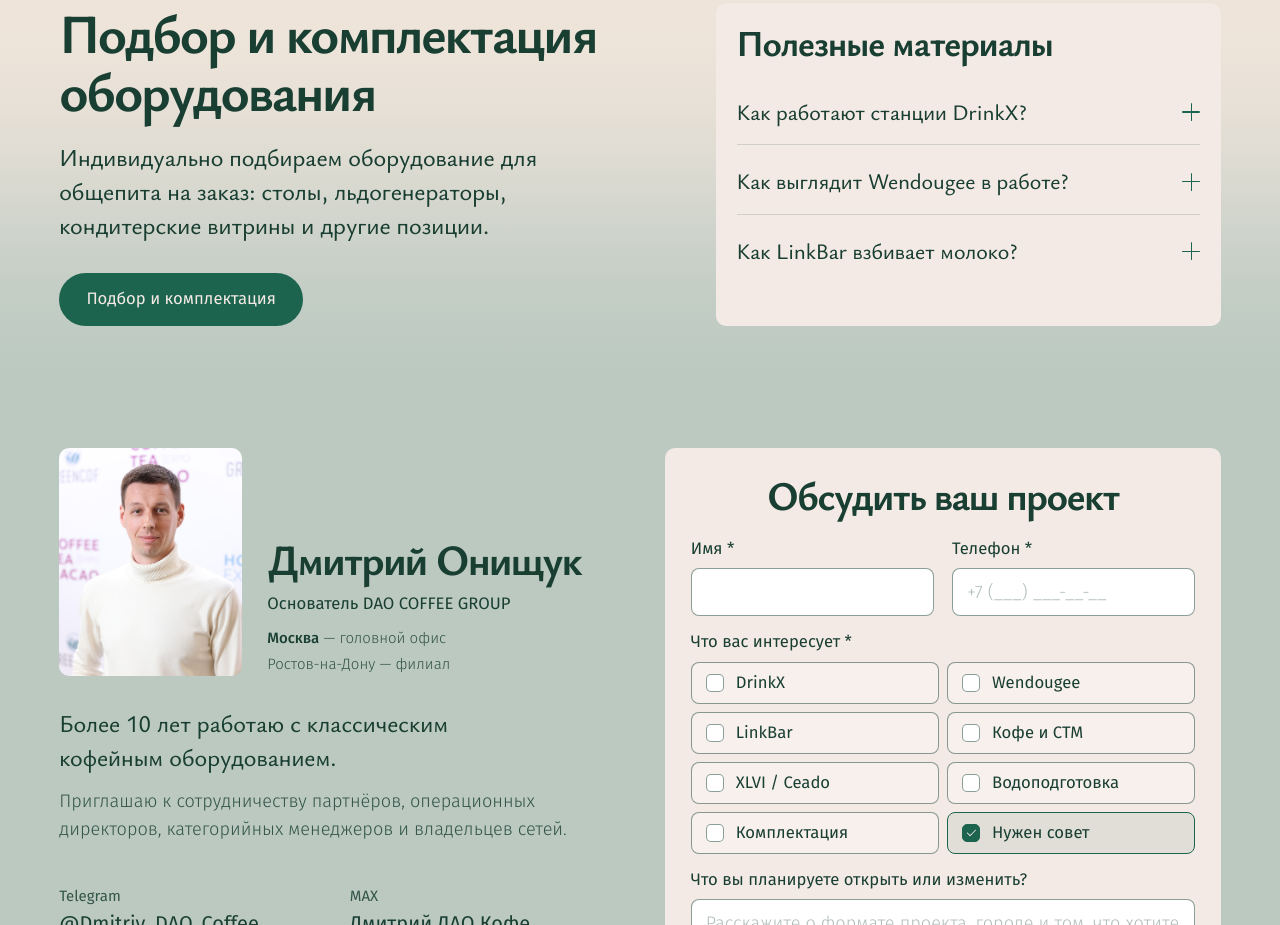
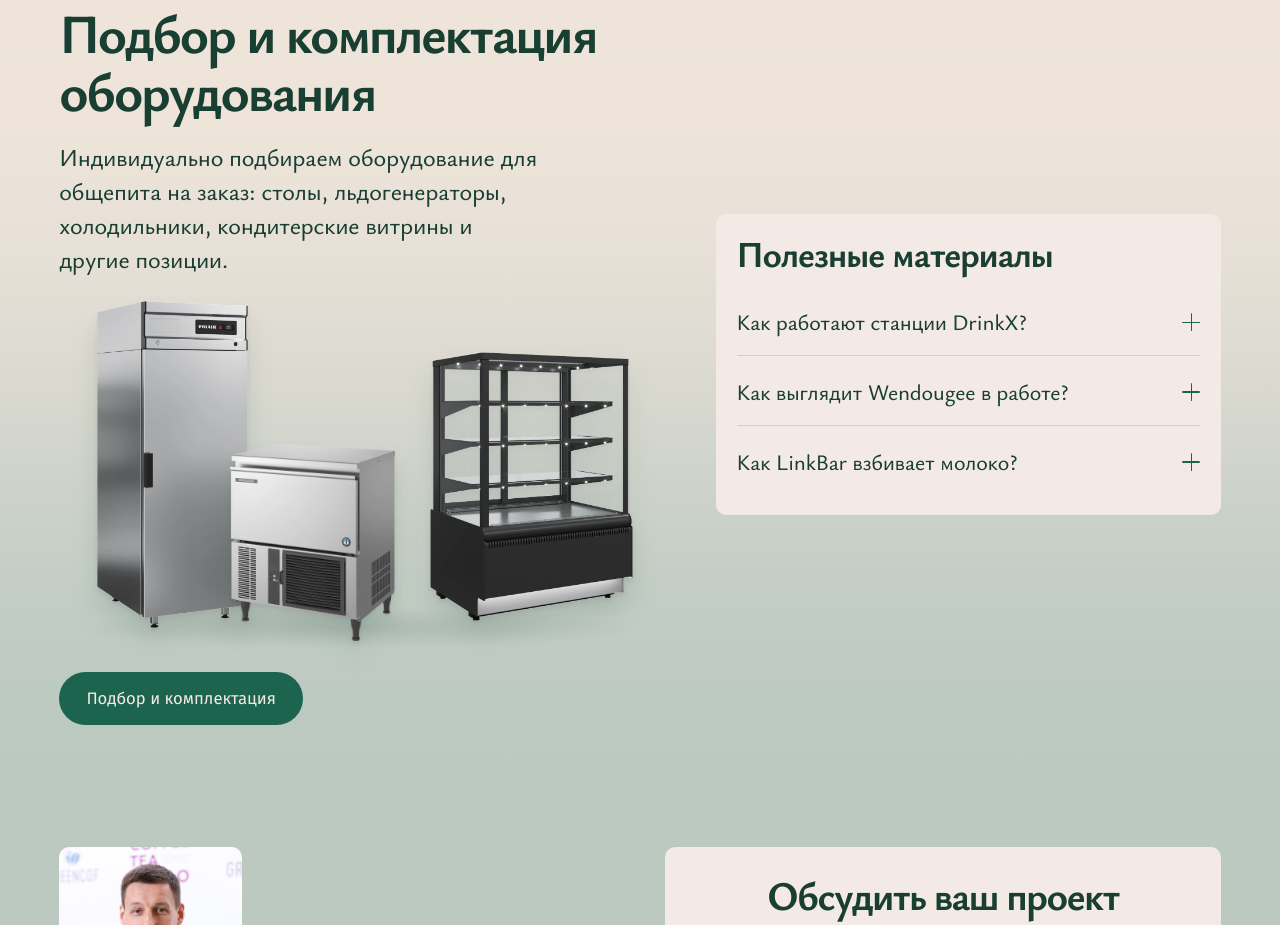
Before and after one commit to rmnemts-off/dao-coffee-landing, a website: page site/index.html in a window 1280 px wide. Shown: the part 5970-6895 px from the top of the page. Drawn offline with Linux system fonts and the light colour scheme.

Commit message:
Добавить изображения оборудования в блок комплектации

```diff
--- a/site/index.html
+++ b/site/index.html
@@ -57,7 +57,13 @@
   </div>
 
  </div></section><section class="equipment-section" id="horeca" data-stage-color="#eee4da" aria-labelledby="title-horeca"><div class="container equipment-layout">
- <header class="equipment-heading reveal"><h2 id="title-horeca">Подбор и комплектация<br>оборудования</h2><p>Индивидуально подбираем оборудование для общепита на заказ: столы, льдогенераторы, кондитерские витрины и другие позиции.</p><div class="equipment-action"><button type="button" class="product-cta" data-spotlight data-product="Комплектация" data-model="" aria-haspopup="dialog" aria-controls="project-dialog"><span>Подбор и комплектация</span></button></div></header>
+ <header class="equipment-heading reveal"><h2 id="title-horeca">Подбор и комплектация<br>оборудования</h2><p>Индивидуально подбираем оборудование для общепита на заказ: столы, льдогенераторы, холодильники, кондитерские витрины и другие позиции.</p>
+ <figure class="equipment-showcase" aria-label="Примеры оборудования для индивидуальной комплектации">
+  <span class="equipment-piece equipment-fridge"><img src="/assets/products/equipment-refrigerator.webp" alt="Профессиональный холодильный шкаф" width="556" height="1200" loading="lazy" decoding="async" draggable="false"/></span>
+  <span class="equipment-piece equipment-display"><img src="/assets/products/equipment-display-case.webp" alt="Кондитерская витрина" width="695" height="919" loading="lazy" decoding="async" draggable="false"/></span>
+  <span class="equipment-piece equipment-ice"><img src="/assets/products/equipment-ice-maker.webp" alt="Льдогенератор для кафе и ресторанов" width="840" height="1000" loading="lazy" decoding="async" draggable="false"/></span>
+ </figure>
+ <div class="equipment-action"><button type="button" class="product-cta" data-spotlight data-product="Комплектация" data-model="" aria-haspopup="dialog" aria-controls="project-dialog"><span>Подбор и комплектация</span></button></div></header>
  <aside class="materials reveal" aria-labelledby="materials-title"><h3 id="materials-title">Полезные материалы</h3>
   <article class="material-item t-acc" data-open="true"><h4><button type="button" class="t-acc-head" id="material-drinkx-head" aria-expanded="true" aria-controls="material-drinkx"><span>Как работают станции DrinkX?</span><span class="material-icon" aria-hidden="true"></span></button></h4><div class="t-acc-panel" id="material-drinkx" role="region" aria-labelledby="material-drinkx-head"><div class="t-acc-panel-inner"><div class="material-body"><p>Как устроена станция, работает телеметрия и складывается экономика кофе-точки без бариста.</p><a class="trail-link" href="https://dzen.ru/a/aodWGGz_TxeNSIOV" target="_blank" rel="noopener noreferrer">Читать на Дзене</a></div></div></div></article>
   <article class="material-item t-acc" data-open="true"><h4><button type="button" class="t-acc-head" id="material-wendougee-head" aria-expanded="true" aria-controls="material-wendougee"><span>Как выглядит Wendougee в работе?</span><span class="material-icon" aria-hidden="true"></span></button></h4><div class="t-acc-panel" id="material-wendougee" role="region" aria-labelledby="material-wendougee-head"><div class="t-acc-panel-inner"><div class="material-body"><p>Обзор конструкции и работы мультибойлерной рожковой кофемашины.</p><a class="trail-link" href="https://dzen.ru/video/watch/6ab430909cef245a92b5ac6d" target="_blank" rel="noopener noreferrer">Смотреть на Дзене</a></div></div></div></article>
--- a/site/styles/design.css
+++ b/site/styles/design.css
@@ -268,6 +268,17 @@ a:hover>.trail-link::after,a:focus-visible>.trail-link::after,
 .equipment-heading h2{font-size:clamp(2.25rem,1.2rem + 2.8vw,4.5rem);line-height:1.06;letter-spacing:-.035em}
 .equipment-heading>p{max-width:44ch;margin-top:clamp(18px,1.6vw,28px);font:500 var(--fs-lead)/1.4 var(--heading);text-wrap:pretty}
 .equipment-action{margin-top:clamp(28px,2.4vw,44px)}
+.equipment-showcase{position:relative;isolation:isolate;width:100%;max-width:36rem;height:clamp(230px,30vw,340px);margin:clamp(24px,2vw,36px) auto 0}
+.equipment-showcase::before{content:'';position:absolute;inset:auto 2% -2% 0;height:12%;background:radial-gradient(ellipse closest-side,rgb(25 62 50 / .12),transparent);pointer-events:none}
+.equipment-piece{position:absolute;display:block;line-height:0}
+.equipment-piece img{width:auto;height:100%;max-width:none;filter:var(--shadow-product);pointer-events:none;user-select:none;-webkit-user-select:none;-webkit-user-drag:none;transform-origin:50% 85%;transition:transform .6s var(--ease),filter .6s var(--ease)}
+.equipment-fridge{z-index:1;left:4%;bottom:4%;height:96%}
+.equipment-display{z-index:2;right:3%;bottom:6%;height:79%}
+.equipment-ice{z-index:3;left:27%;bottom:0;height:58%}
+.equipment-layout>.materials{align-self:center}
+@media(min-width:961px) and (hover:hover) and (pointer:fine) and (prefers-reduced-motion:no-preference){
+  .equipment-piece:hover img{transform:translateY(-4px) scale(1.025)}
+}
 .materials{min-width:0;padding:clamp(20px,1.6vw,28px);background:var(--cream);border-radius:var(--radius-card)}
 .materials>h3{margin-bottom:16px;font-size:clamp(1.75rem,1.4rem + 1.1vw,2.5rem);line-height:1.1;letter-spacing:-.025em}
 .material-item{border-bottom:1px solid var(--line)}
@@ -524,6 +535,7 @@ a:hover>.trail-link::after,a:focus-visible>.trail-link::after,
   .hero-description{max-width:none}
   .hero-showcase{justify-self:center;max-width:36rem}
   .equipment-layout{grid-template-columns:minmax(0,1fr)}
+  .equipment-showcase{height:clamp(220px,62vw,340px);max-width:34rem}
   .coffee-stack{--main-h:clamp(13rem,56vw,24rem)}
   .product-visual{--arch:clamp(5.5rem,24vw,10rem);width:100%;min-height:0;padding:clamp(36px,8vw,64px) clamp(16px,4vw,40px) clamp(40px,8vw,64px)}
   .section-drinkx{--fit-h:clamp(16rem,72vw,30rem)}
@@ -601,7 +613,7 @@ a:hover>.trail-link::after,a:focus-visible>.trail-link::after,
   body:not(.error-page){background-image:linear-gradient(180deg,var(--gray) 0%,var(--sage) 12%,var(--sand) 26%,var(--sage) 40%,var(--sand) 58%,var(--sage) 74%,var(--sand) 88%,var(--sage) 100%)}
   .hero,.product-section,.equipment-section,.contact-section,.site-footer{background:transparent}
   .topo-art::after,[data-spotlight]::before,.scratch-cover,.scratch-reveal{display:none}
-  .product-visual>img,.italian-piece img,.showcase-item img,.model-picture img,.coffee-stack .pack{transition:none}
+  .product-visual>img,.italian-piece img,.showcase-item img,.equipment-piece img,.model-picture img,.coffee-stack .pack{transition:none}
   .reveal{opacity:1;transform:none}
   .t-modal,.t-modal.is-open,.t-modal.is-closing{transform:none;will-change:opacity}
   .t-acc-panel-inner,.t-acc[data-open="true"] .t-acc-panel-inner{filter:none;transition:opacity var(--acc-expand) var(--acc-ease)}
```
Also changed, not shown: docs/EQUIPMENT_IMAGES.md (added, +13 -0 lines), site/assets/products/equipment-display-case.webp (added), site/assets/products/equipment-ice-maker.webp (added), site/assets/products/equipment-refrigerator.webp (added).
